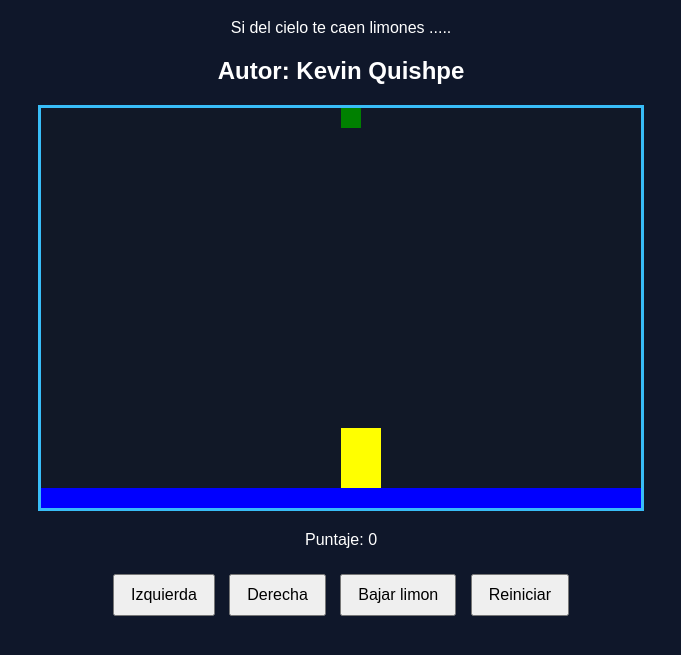
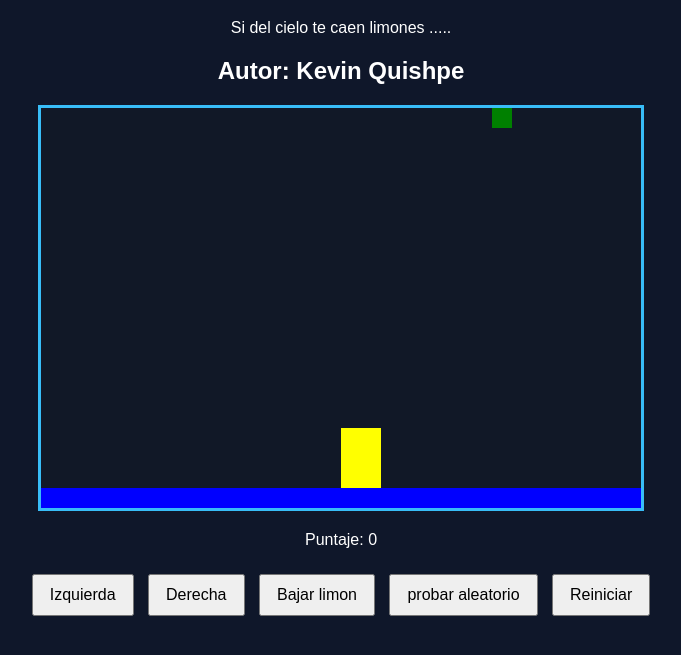
Before and after one commit to FabricioQs/jeugo_limones, a plain HTML site: page limones.html in a window 1280 px wide. Shown: the part 81-736 px from the top of the page, without its empty margins (299-980 px from the left). Drawn offline with Linux system fonts and the light colour scheme.

Commit message:
posicion aleatoria de limon

```diff
--- a/limones.html
+++ b/limones.html
@@ -3,7 +3,7 @@
 <head>
   <title>Caza Estrellas</title>
   <link rel="stylesheet" href="limones.css"/>
-
+  <script src="utils.js"></script>
 </head>
 <body onload="iniciar()">
   <div class="contenedor">
@@ -18,6 +18,7 @@
       <button onclick="moverIzquierda()">Izquierda</button>
       <button onclick="moverDerecha();">Derecha</button>
       <button onclick="bajarLimon()">Bajar limon</button>
+      <button onclick="probarAleatorio()">probar aleatorio</button>
       <button>Reiniciar</button>
     </div>
   </div>
--- a/limones.js
+++ b/limones.js
@@ -16,7 +16,7 @@ let limonY=0;
 function iniciar(){
     dibujarSuelo();
     dibujarPersonaje();
-    dibujarLimon();
+    aparecerLimon();
 }
 
 function dibujarSuelo(){
@@ -32,13 +32,13 @@ function dibujarPersonaje (){
 function moverIzquierda (){
     personajeX=personajeX-10;
     actualizarPantalla();
-    detectarColision();
+
 }
 
 function moverDerecha (){
     personajeX=personajeX+10;
     actualizarPantalla();
-    detectarColision();
+
 }
 
 function actualizarPantalla(){
@@ -61,6 +61,7 @@ function bajarLimon (){
     limonY =limonY+10;
     dibujarLimon();
     actualizarPantalla();
+    detectarColision();
 }
 
 function detectarColision (){
@@ -68,6 +69,18 @@ function detectarColision (){
     if(limonX+ANCHO_LIMON>personajeX && limonX < personajeX+ANCHO_PERSONAJE &&
         limonY+ALTURA_LIMON>personajeY && limonY < personajeY+ALTURA_PERSONAJE
     ){
-        alert("ATRAPADO!!");
+       aparecerLimon();
     }
 }
+
+function probarAleatorio(){
+
+   let aleatorio= generarAleatorio(10,80);
+   console.log(aleatorio);
+}
+
+function aparecerLimon (){
+    limonX=generarAleatorio(0,canvas.width-ANCHO_LIMON);
+    limonY=0;
+    actualizarPantalla();
+}
--- /dev/null
+++ b/utils.js
@@ -0,0 +1,9 @@
+function generarAleatorio (min,max){
+    let random= Math.random();//0-1
+    //Ejemplo: max es 600 minimo es 5
+    let numero=random*(max-min);//0-max 0-595
+    //EJEMPLO: 0
+    let numeroEntero = parseInt(numero);
+    numeroEntero=Math.ceil(numero);
+    return numeroEntero
+}
```
